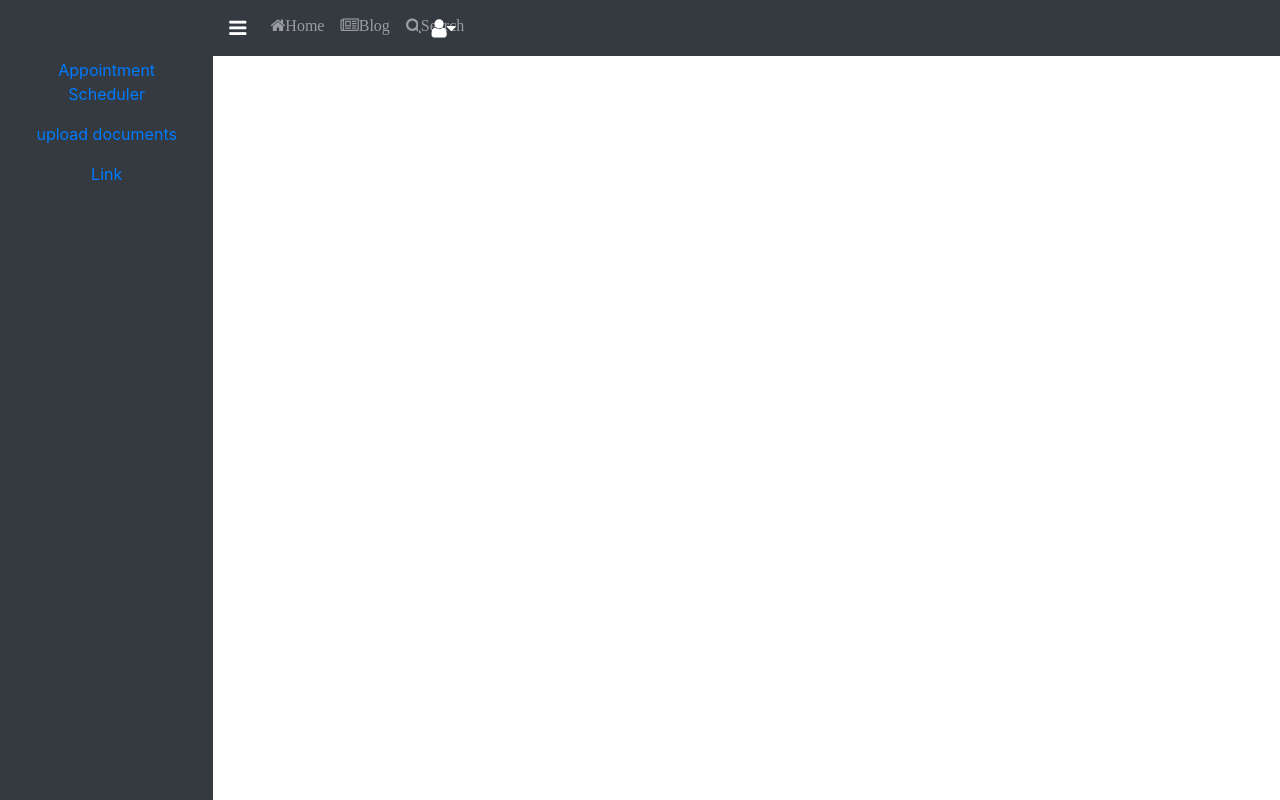
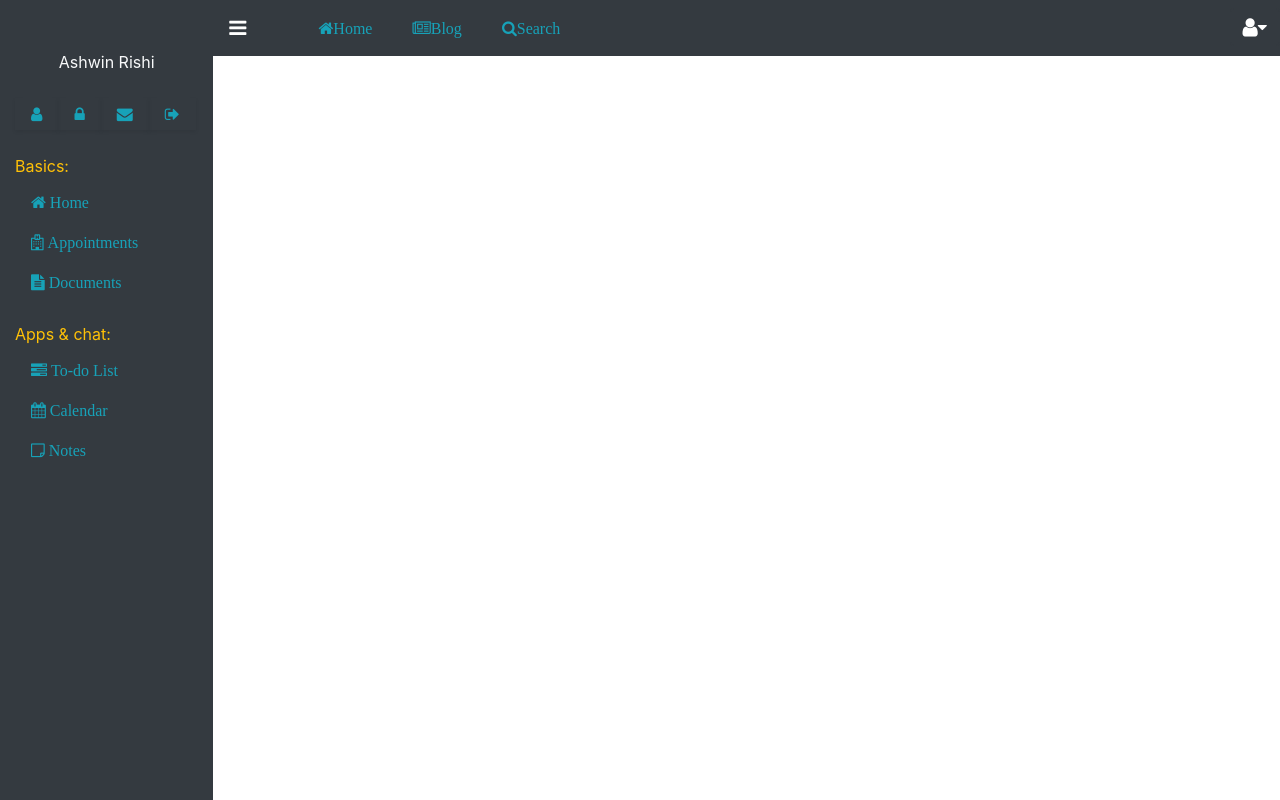
Before and after one commit to ashwinrishipj/hms, a React (Create React App) app: page /home in a window 1280 px wide. Built offline with nearby package versions, Linux system fonts and the light colour scheme.

Commit message:
side bar updated

```diff
--- a/src/DashBoard/DashBoard.css
+++ b/src/DashBoard/DashBoard.css
@@ -5,14 +5,40 @@
     text-align: center;
     height : 100vh;
 }
+.flex-css{
+  display: flex;
+  flex-direction: column;
+  justify-content: space-evenly;
+  align-items : baseline;
+}
+.flex-css :hover , :focus{
+  color: white !important;
+  -webkit-box-shadow: none;
+    -moz-box-shadow: none;
+    box-shadow: none;
+}
 
-#navbar {
-    transform: translateX(-220px);
-    transition: transform 800ms ease-in;
-  }
-  #navbar.slideIn {
-    transform: translateX(0);
-  }
-  #navbar.slideOut {
-    transform: translateX(0px);
-  }
+.sidebar-profile{
+  color: #007bff;
+}
+.flex-css :active{
+  transform: translateY(4px);
+}
+
+.sidebar-profile-navbar-align{
+  display: flex !important;
+  flex-direction: row !important;
+  align-items: flex-start;
+}
+.sidebar-profile-navbar-align :hover , :focus{
+  color: white !important;
+  -webkit-box-shadow: none;
+    -moz-box-shadow: none;
+    box-shadow: none;
+}
+.nav-link{
+  color: #17a2b8 !important;
+}
+.scroll-bar{
+  overflow-y:scroll !important;
+}
--- a/src/DashBoard/DashBoard.js
+++ b/src/DashBoard/DashBoard.js
@@ -3,15 +3,12 @@ import { withRouter } from "react-router-dom";
 import "./DashBoard.css";
 import {
   Nav,
-  Navbar,
-  Button,
   Container,
   Row,
   Col,
-  OverlayTrigger,
-  Popover
+  Navbar,
 } from "../../node_modules/react-bootstrap";
-import Search from "../helpers/search";
+import Navigation from "../Navbar/navbar";
 
 const UserData = React.createContext();
 export const UserConsumer = UserData.Consumer;
@@ -20,7 +17,6 @@ class DashBoard extends React.Component {
   constructor() {
     super();
     this.state = {
-      handleNavigationMenu: this.handlemenu,
       navigationIsSet: true,
       loadContent: "home",
       loadUserSettings: false,
@@ -28,14 +24,19 @@ class DashBoard extends React.Component {
       currentUser: true,
       profileSelected: true,
       searchedContent: "",
+      handleLogout: this.handleLogout,
+      handleCall: this.handleCall,
+      profileClick: this.profileClick,
+      handleSearch: this.handleSearch,
     };
   }
 
-  handlemenu = () => {
+  handleMenu = () => {
     this.setState({ navigationIsSet: !this.state.navigationIsSet });
   };
 
   handleSearch = (searchedContent) => {
+    alert(searchedContent);
     this.setState({ loadContent: "home", searchedContent: searchedContent });
   };
 
@@ -74,147 +75,72 @@ class DashBoard extends React.Component {
   render() {
     return (
       <React.Fragment>
-        <UserData.Provider value={this.state}>
         <Container fluid="true">
           <Row style={{ marginLeft: "0", marginRight: "0" }}>
             {this.state.navigationIsSet ? (
-                <Col id="navbar" sm={2} className="leftView slideIn">
-                  <Nav defaultActiveKey="/home" className="flex-column">
-                    <Nav.Link>Appointment Scheduler</Nav.Link>
-                    <Nav.Link eventKey="link-1">upload documents</Nav.Link>
-                    <Nav.Link eventKey="link-2">Link</Nav.Link>
+              <Col sm={2} className="leftView slideIn ">
+                <div className="sidebar-profile ">
+                  <span className="text-light">Ashwin Rishi</span>
+                  <Nav className="sidebar-profile-navbar-align mt-4">
+                    <Nav.Link className="shadow-sm fa fa-user fa-1x ">
+                      {" "}
+                    </Nav.Link>
+                    <Nav.Link className="shadow-sm fa fa-lock fa-1x "></Nav.Link>
+                    <Nav.Link className="shadow-sm fa fa-envelope fa-1x">
+                      {" "}
+                    </Nav.Link>
+                    <Nav.Link className="shadow-sm fa fa-sign-out fa-1x">
+                      {" "}
+                    </Nav.Link>
+                  </Nav>
+                  </div>
+
+                  <Nav className="flex-css mt-4">
+                    <span className="text-warning">Basics:</span>
+                    <Nav.Link className="fa fa-home mt-2"> Home</Nav.Link>
+                    <Nav.Link className="fa fa-hospital-o mt-2">
+                      {" "}
+                      Appointments
+                    </Nav.Link>
+                    <Nav.Link className="fa fa-file-text mt-2">
+                      {" "}
+                      Documents
+                    </Nav.Link>
+                  </Nav>
+
+                  <Nav className="flex-css mt-4">
+                    <span className="text-warning">Apps & chat:</span>
+                    <Nav.Link className="fa fa-tasks mt-2">
+                      {" "}
+                      To-do List
+                    </Nav.Link>
+                    <Nav.Link className="fa fa-calendar mt-2">
+                      {" "}
+                      Calendar
+                    </Nav.Link>
+                    <Nav.Link className="fa fa-sticky-note-o mt-2">
+                      {" "}
+                      Notes
+                    </Nav.Link>
                   </Nav>
               </Col>
             ) : (
               ""
             )}
             <Col style={{ paddingLeft: "0", paddingRight: "0" }}>
+              <UserData.Provider value={this.state}>
                 <Navbar bg="dark" variant="dark">
-                  <Navbar.Brand onClick={this.state.handleNavigationMenu}>
-                    <i class="fa fa-bars" aria-hidden="true"></i>
+                  <Navbar.Brand onClick={this.handleMenu}>
+                    <i className="fa fa-bars" aria-hidden="true"></i>
                   </Navbar.Brand>
                   <Nav className="mr-auto">
-                    <div id="navbarSupportedContent">
-                      <ul className="navbar-nav mx-auto">
-                        <li className="nav-item">
-                          <a
-                            className="nav-link pointer fa fa-home"
-                            name="home"
-                            onClick={this.handleCall}
-                            href="#home"
-                          >
-                            Home
-                          </a>
-                        </li>
-                        <li
-                          className="nav-item"
-                          name="blogs"
-                          onClick={this.handleCall}
-                        >
-                          <a
-                            className="nav-link pointer fa fa-newspaper-o "
-                            name="blog"
-                            href="#blog"
-                          >
-                            Blog
-                          </a>
-                        </li>
-                        <li>
-                          <Search/>
-                        </li>
-                     <li className="float-right">
-                      <OverlayTrigger
-                        trigger="click"
-                        key="bottom"
-                        rootCloseEvent="click"
-                        onHide="true"
-                        rootClose="true"
-                        placement="bottom"
-                        ref="overlay"
-                        overlay={
-                          <Popover
-                            id={`popover-positioned-bottom`}
-                            title="username"
-                          >
-                            <Popover.Title as="h3">{`Popover bottom`}</Popover.Title>
-                            <Popover.Content>
-                              <div
-                                className="list-group"
-                                style={{ border: "none !important" }}
-                                id="list-tab"
-                                role="tablist"
-                              >
-                                <a
-                                  className="list-group-item selectItem list-group-item-action"
-                                  tabIndex="0"
-                                  href="#list-home"
-                                  name="profile"
-                                  onClick={this.profileClick}
-                                >
-                                  <span
-                                    className=" fa fa-address-book-o mr-2"
-                                    aria-hidden="true"
-                                  ></span>
-                                  profile
-                                </a>
-                                <a
-                                  className="list-group-item selectItem list-group-item-action"
-                                  tabIndex="1"
-                                  href="#list-profile"
-                                  name="messages"
-                                  onClick={this.profileClick}
-                                >
-                                  <span
-                                    className=" fa fa-envelope mr-2"
-                                    aria-hidden="true"
-                                  ></span>
-                                  messages
-                                </a>
-                                <a
-                                  className="list-group-item selectItem list-group-item-action"
-                                  tabIndex="2"
-                                  href="#list-messages"
-                                  onClick={this.profileClick}
-                                  name="settings"
-                                >
-                                  <i className="fa fa-gear mr-2"></i>
-                                  settings
-                                </a>
-                                <a
-                                  className="list-group-item selectItem list-group-item-action"
-                                  tabIndex="3"
-                                  href="#list-settings"
-                                  name="signout"
-                                  onClick={this.handleLogout}
-                                >
-                                  <i className="fa fa-sign-out mr-2"></i>
-                                  Logout
-                                </a>
-                              </div>
-                            </Popover.Content>
-                          </Popover>
-                        }
-                      >
-                        <Button variant="outline-dark pointer text-white">
-                          <span
-                            className="fa fa-user fa-lg"
-                            aria-hidden="true"
-                          ></span>
-                          <span
-                            className="fa fa-caret-down fa-xs"
-                            aria-hidden="true"
-                          ></span>
-                        </Button>
-                      </OverlayTrigger>
-                      </li>
-                      </ul>
-                    </div>
+                    <Navigation />
                   </Nav>
                 </Navbar>
+              </UserData.Provider>
             </Col>
           </Row>
         </Container>
-        </UserData.Provider>
       </React.Fragment>
     );
   }
--- /dev/null
+++ b/src/Navbar/navbar.css
@@ -0,0 +1,22 @@
+.profile-flex-css{
+    position: fixed;
+    right: 0%;
+    top: 1%;
+}
+
+.navbar-flex-css{
+    display: flex !important;
+    flex-direction: row !important;
+    justify-content: center !important;
+    align-items: center !important;
+    list-style-type: none !important;
+}
+.navbar-flex-css :focus, :hover{
+    color: white !important;
+    -webkit-box-shadow: none;
+      -moz-box-shadow: none;
+      box-shadow: none;
+}
+.navbar-flex-css :active{
+    transform: translateY(4px) !important;
+}
--- /dev/null
+++ b/src/Navbar/navbar.js
@@ -0,0 +1,125 @@
+import React from "react";
+import {
+  Button,
+  OverlayTrigger,
+  Popover,
+  Nav,
+} from "../../node_modules/react-bootstrap";
+import "./navbar.css";
+import { UserConsumer } from "../DashBoard/DashBoard";
+import Search from "./search";
+
+function Navigation() {
+  return (
+    <React.Fragment>
+      <UserConsumer>
+        {({ handleCall, profileClick, handleLogout, handleSearch }) => (
+          <div id="navbarSupportedContent">
+            <ul className="navbar-nav navbar-flex-css ml-4">
+              <li className="nav-item ml-4">
+                <Nav.Link
+                  className="nav-link pointer fa fa-home"
+                  name="home"
+                  onClick={handleCall}
+                  href="#home"
+                >
+                  Home
+                </Nav.Link>
+              </li>
+              <li className="nav-item ml-4" name="blogs" onClick={handleCall}>
+                <Nav.Link
+                  className="nav-link pointer fa fa-newspaper-o "
+                  name="blog"
+                  href="#blog"
+                >
+                  Blog
+                </Nav.Link>
+              </li>
+              <li>
+                <Search displayImages={handleSearch} />
+              </li>
+              </ul>
+              <OverlayTrigger
+                trigger="click"
+                key="bottom"
+                rootCloseEvent="click"
+                onHide="true"
+                rootClose="true"
+                placement="bottom"
+                overlay={
+                  <Popover id={`popover-positioned-bottom`} title="username">
+                    <Popover.Title as="h3">{`Popover bottom`}</Popover.Title>
+                    <Popover.Content>
+                      <div
+                        className="list-group"
+                        style={{ border: "none !important" }}
+                        id="list-tab"
+                        role="tablist"
+                      >
+                        <Nav.Link
+                          className="list-group-item selectItem list-group-item-action"
+                          tabIndex="0"
+                          href="#list-home"
+                          name="profile"
+                          onClick={profileClick}
+                        >
+                          <span
+                            className=" fa fa-address-book-o mr-2"
+                            aria-hidden="true"
+                          ></span>
+                          profile
+                        </Nav.Link>
+                        <Nav.Link
+                          className="list-group-item selectItem list-group-item-action"
+                          tabIndex="1"
+                          href="#list-profile"
+                          name="messages"
+                          onClick={profileClick}
+                        >
+                          <span
+                            className=" fa fa-envelope mr-2"
+                            aria-hidden="true"
+                          ></span>
+                          messages
+                        </Nav.Link>
+                        <Nav.Link
+                          className="list-group-item selectItem list-group-item-action"
+                          tabIndex="2"
+                          href="#list-messages"
+                          onClick={profileClick}
+                          name="settings"
+                        >
+                          <i className="fa fa-gear mr-2"></i>
+                          settings
+                        </Nav.Link>
+                        <Nav.Link
+                          className="list-group-item selectItem list-group-item-action"
+                          tabIndex="3"
+                          href="#list-settings"
+                          name="signout"
+                          onClick={handleLogout}
+                        >
+                          <i className="fa fa-sign-out mr-2"></i>
+                          Logout
+                        </Nav.Link>
+                      </div>
+                    </Popover.Content>
+                  </Popover>
+                }
+              >
+                <Button  className="profile-flex-css" variant="outline-dark pointer text-white">
+                  <span className="fa fa-user fa-lg" aria-hidden="true"></span>
+                  <span
+                    className="fa fa-caret-down fa-xs"
+                    aria-hidden="true"
+                  ></span>
+                </Button>
+              </OverlayTrigger>
+          </div>
+        )}
+      </UserConsumer>
+    </React.Fragment>
+  );
+}
+
+export default Navigation;
--- a/src/helpers/search.js
+++ b/src/Navbar/search.js
@@ -1,4 +1,5 @@
 import React, { useState } from "react";
+import { Button } from "react-bootstrap";
 
 function Search(props) {
   const [show, setShow] = useState(false);
@@ -21,7 +22,7 @@ function Search(props) {
     <React.Fragment>
       {show ? (
         <form
-          className="form-inline input-wrapper"
+          className="form-inline input-wrapper ml-4"
           onSubmit={(e) => validateSearch(e)}
         >
           <input
@@ -30,9 +31,10 @@ function Search(props) {
             aria-label="Search"
             onChange={(e) => intializeSearchContent(e)}
           />
+         <Button variant="outline-info" onClick={() => setShow(!show)}>close</Button>
         </form>
       ) : (
-        <li className="nav-item" name="blogs" onClick={() => setShow(!show)}>
+        <li className="nav-item ml-4" name="blogs" onClick={() => setShow(!show)}>
           <a className="nav-link pointer fa fa-fw fa-search " href>
             Search
           </a>
```
Lines whose indentation alone changed are shown as unchanged.
